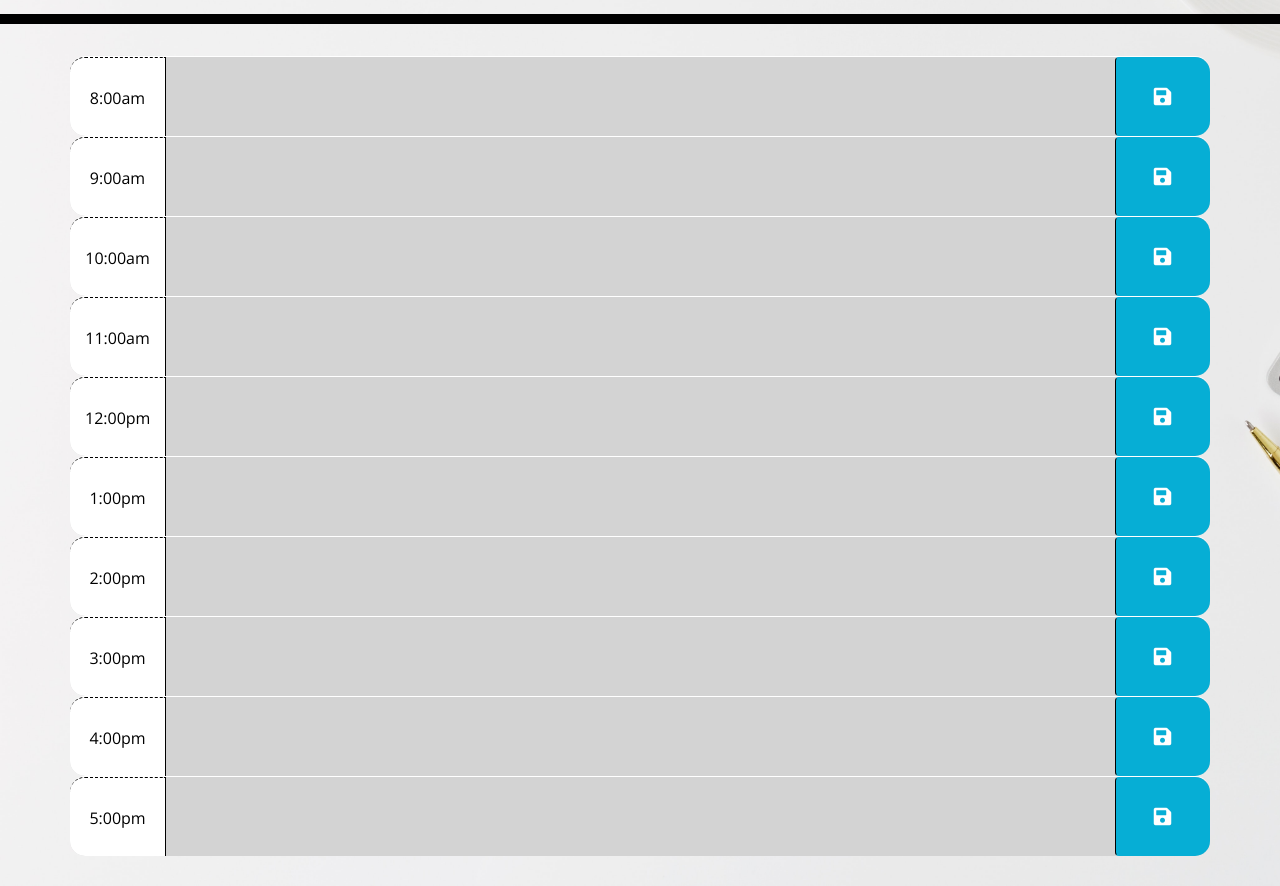
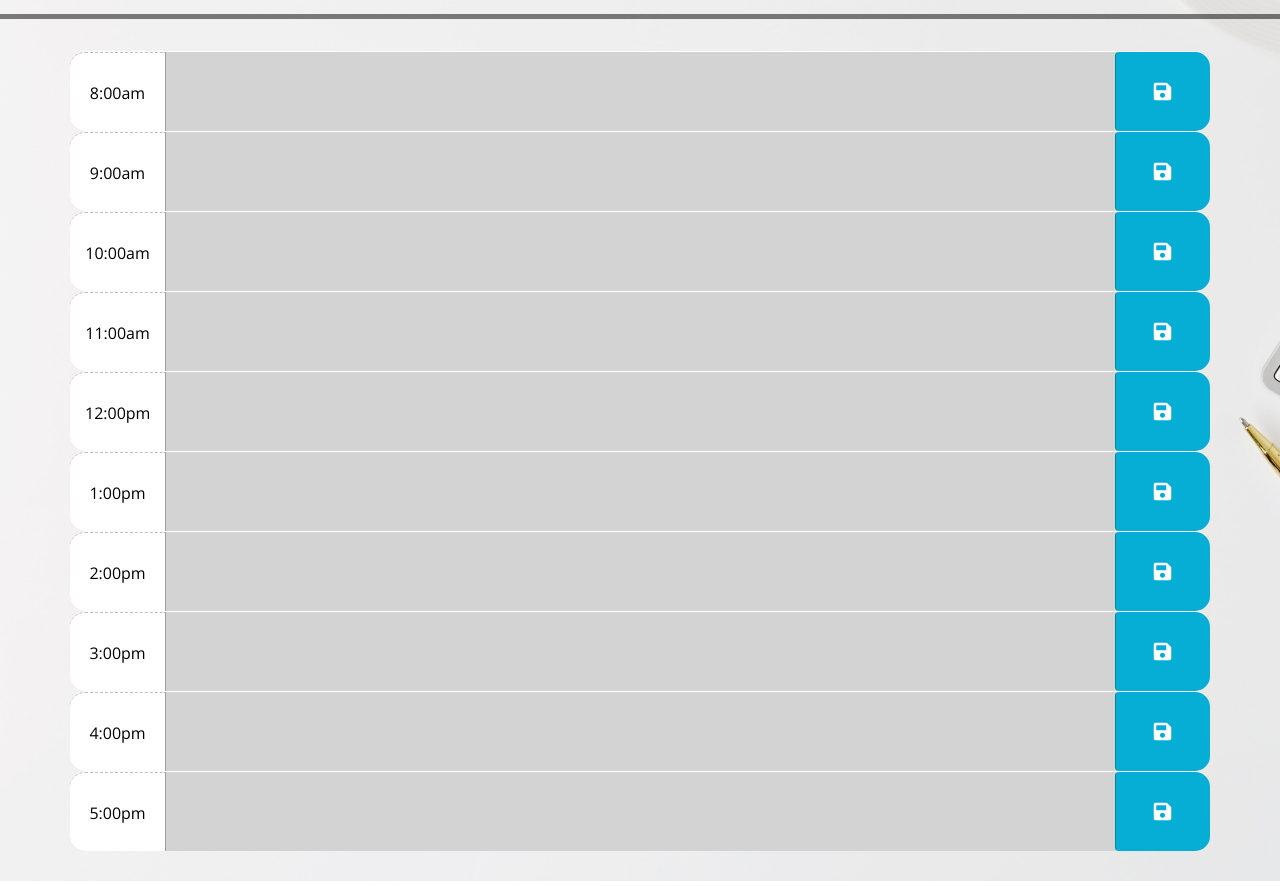
Before and after one commit to reinholz36/Work-Day-Scheduler, a plain HTML site: page index.html in a window 1280 px wide. Shown: the part 280-1166 px from the top of the page. Drawn offline with nearby package versions, Linux system fonts and the light colour scheme.

Commit message:
updated styling

```diff
--- a/assets/css/style.css
+++ b/assets/css/style.css
@@ -5,14 +5,14 @@ body {
   background-image: url(../images/background.jpg);
   background-size: cover;
   padding-bottom: 30px;
-}
+ }
 
 textarea{
   background: transparent;
   border: none;
   resize: none;
   color: #000000;
-  border-left: 1px solid black;
+  border-left: 1px solid rgba(0, 0, 0, 0.25);
   padding: 10px;
 }
 
@@ -25,7 +25,7 @@ header {
   background-color: transparent;
   color: black;
   border-radius: 0;
-  border-bottom: 10px solid black;
+  border-bottom: 5px solid rgba(0, 0, 0, 0.5);
 }
 
 .description{
@@ -48,7 +48,7 @@ header {
 .hour {
   background-color: #ffffff;
   color: #000000;
-  border-top: 1px dashed #000000;
+  border-top: 1px dashed rgba(0, 0, 0, 0.25);
   border-radius: 15px 0 0 15px;
 }
 
@@ -68,7 +68,7 @@ header {
 }
 
 .saveBtn {
-  border-left: 1px solid black;
+  border-left: 1px solid rgba(0, 0, 0, 0.25);
   font-size: 20px;
   border-top-right-radius: 15px;
   border-bottom-right-radius: 15px;
--- a/index.html
+++ b/index.html
@@ -31,83 +31,83 @@
     <div class="container">
       <!-- 8am Timeblock -->
       <div id="8" class="row time-block">
-        <div class="col-md-1 hour">
+        <div class="col col-md-1 hour">
           8:00am
         </div>
         <textarea class="col col-md-10 description"></textarea>
-        <button class="btn col-md-1 saveBtn"><i class="fas fa-save"></i></button>
+        <button class="col btn col-md-1 saveBtn"><i class="fas fa-save"></i></button>
       </div>
       <!-- 9am Timeblock -->
       <div id="9" class="row time-block">
-        <div class="col-md-1 hour">
+        <div class="col col-md-1 hour">
           9:00am
         </div>
         <textarea class="col col-md-10 description"></textarea>
-        <button class="btn col-md-1 saveBtn"><i class="fas fa-save"></i></button>
+        <button class="col btn col-md-1 saveBtn"><i class="fas fa-save"></i></button>
       </div>
       <!-- 10am Timeblock -->
       <div id="10" class="row time-block">
-        <div class="col-md-1 hour">
+        <div class="col col-md-1 hour">
          10:00am
         </div>
         <textarea class="col col-md-10 description"></textarea>
-        <button class="btn col-md-1 saveBtn"><i class="fas fa-save"></i></button>
+        <button class="col btn col-md-1 saveBtn"><i class="fas fa-save"></i></button>
       </div>
       <!-- 11am Timeblock -->
       <div id="11" class="row time-block">
-        <div class="col-md-1 hour">
+        <div class="col col-md-1 hour">
           11:00am
         </div>
         <textarea class="col col-md-10 description"></textarea>
-        <button class="btn col-md-1 saveBtn"><i class="fas fa-save"></i></button>
+        <button class="col btn col-md-1 saveBtn"><i class="fas fa-save"></i></button>
       </div>
       <!-- 12pm Timeblock -->
       <div id="12" class="row time-block">
-        <div class="col-md-1 hour">
+        <div class="col col-md-1 hour">
           12:00pm
         </div>
         <textarea class="col col-md-10 description"></textarea>
-        <button class="btn col-md-1 saveBtn"><i class="fas fa-save"></i></button>
+        <button class="col btn col-md-1 saveBtn"><i class="fas fa-save"></i></button>
       </div>
       <!-- 1pm Timeblock -->
       <div id="13" class="row time-block">
-        <div class="col-md-1 hour">
+        <div class="col col-md-1 hour">
           1:00pm
         </div>
         <textarea class="col col-md-10 description"></textarea>
-        <button class="btn col-md-1 saveBtn"><i class="fas fa-save"></i></button>
+        <button class="col btn col-md-1 saveBtn"><i class="fas fa-save"></i></button>
       </div>
       <!-- 2pm Timeblock -->
       <div id="14" class="row time-block">
-        <div class="col-md-1 hour">
+        <div class="col col-md-1 hour">
           2:00pm
         </div>
         <textarea class="col col-md-10 description"></textarea>
-        <button class="btn col-md-1 saveBtn"><i class="fas fa-save"></i></button>
+        <button class="col btn col-md-1 saveBtn"><i class="fas fa-save"></i></button>
       </div>
       <!-- 3pm Timeblock -->
       <div id="15" class="row time-block">
-        <div class="col-md-1 hour">
+        <div class="col col-md-1 hour">
           3:00pm
         </div>
         <textarea class="col col-md-10 description"></textarea>
-        <button class="btn col-md-1 saveBtn"><i class="fas fa-save"></i></button>
+        <button class="col btn col-md-1 saveBtn"><i class="fas fa-save"></i></button>
       </div>
       <!-- 4pm Timeblock -->
       <div id="16" class="row time-block">
-        <div class="col-md-1 hour">
+        <div class="col col-md-1 hour">
           4:00pm
         </div>
         <textarea class="col col-md-10 description"></textarea>
-        <button class="btn col-md-1 saveBtn"><i class="fas fa-save"></i></button>
+        <button class="col btn col-md-1 saveBtn"><i class="fas fa-save"></i></button>
       </div>
       <!-- 5pm Timeblock -->
       <div id="17" class="row time-block">
-        <div class="col-md-1 hour">
+        <div class="col col-md-1 hour">
           5:00pm
         </div>
         <textarea class="col col-md-10 description"></textarea>
-        <button class="btn col-md-1 saveBtn"><i class="fas fa-save"></i></button>
+        <button class="col btn col-md-1 saveBtn"><i class="fas fa-save"></i></button>
       </div>
     </div>
 
```
